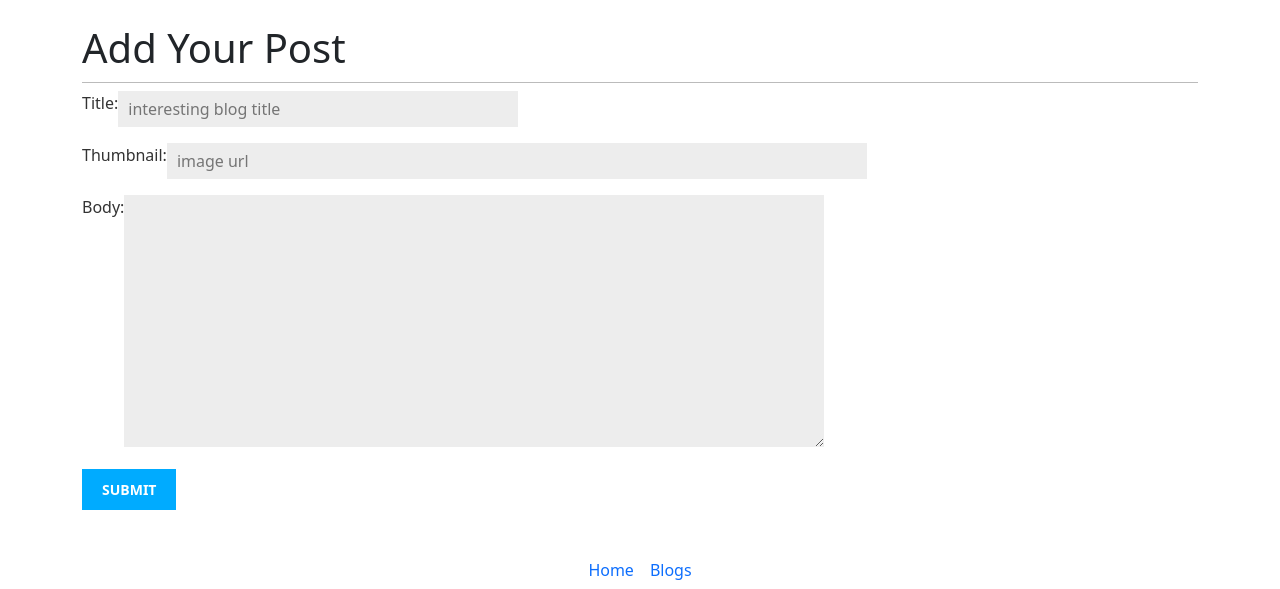
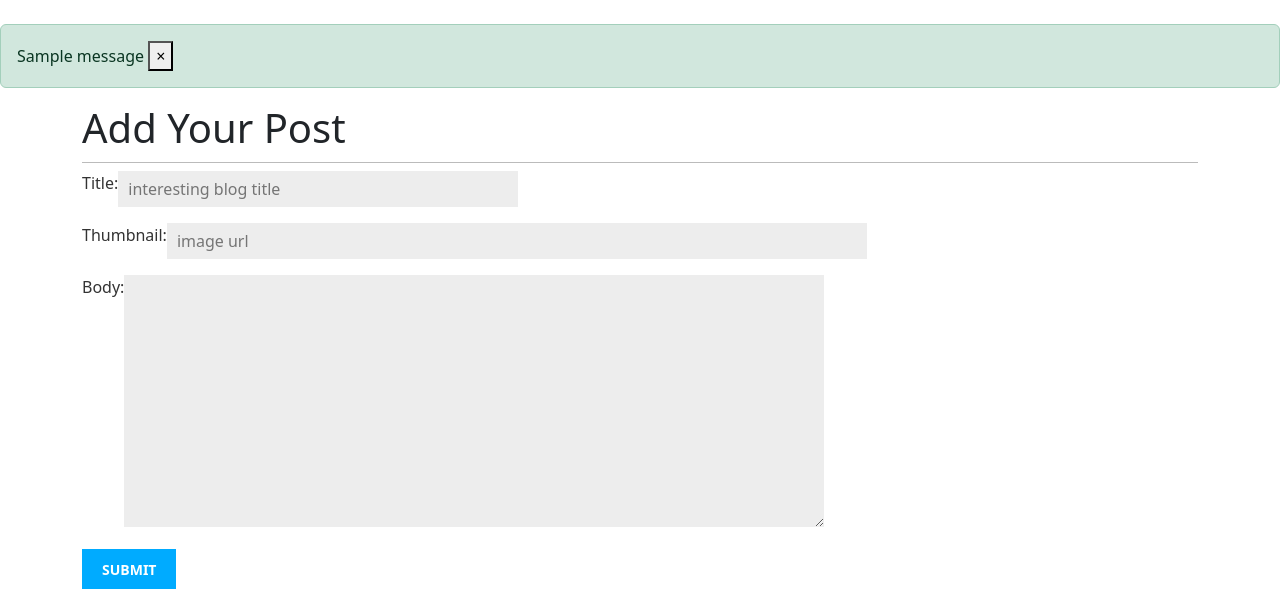
Before and after one commit to apdd2003/trackit, a Django app: page /add/ in a window 1280 px wide. Shown: the part 56-645 px from the top of the page. Run offline with Django 4.2, Linux system fonts and the light colour scheme; one stand-in notice (Sample message) is shown; parts of the project's set-up code (start-up, migrations or seed data) failed here and were passed over; some libraries are stand-ins or nearby versions.

Commit message:
add message alert

```diff
--- a/blog/templates/blog/base.html
+++ b/blog/templates/blog/base.html
@@ -61,11 +61,22 @@
         <form class="d-flex" role="search">
           <input class="form-control me-2" type="search" placeholder="Search" aria-label="Search">
           <button class="btn btn-outline-success" type="submit">Search</button> -->
-        </form>
+        <!-- </form> -->
       </div>
     </div>
   </nav>
   <br>
+
+  {% if messages %}
+  <div class="messages">
+    {% for message in messages %}
+    <div class="alert {% if message.tags %}alert-{{ message.tags }} alert-dismissable" {% endif %}>
+      {{ message }}
+      <button type="button" class="close" data-bs-dismiss="alert" aria-hidden="true">&times;</button>
+    </div>
+    {% endfor %}
+  </div>
+  {% endif %}
   {% block content %} {% endblock %}
 
 
--- a/blog/views.py
+++ b/blog/views.py
@@ -11,6 +11,7 @@ from taggit.models import Tag
 import re
 from django.contrib.auth.models import User
 from django.utils.text import slugify
+from django.contrib import messages
 
 
 def post_share(request, post_id):
@@ -149,7 +150,8 @@ def add_post(request):
             for tag in tags:
 
                 post.tags.add(tag.strip())
-
+            messages.success(
+                request, 'The post has been added successfully. It will be visible once approved by admin')
             return redirect('/')
 
     else:
```
Also changed, not shown: db.sqlite3.
